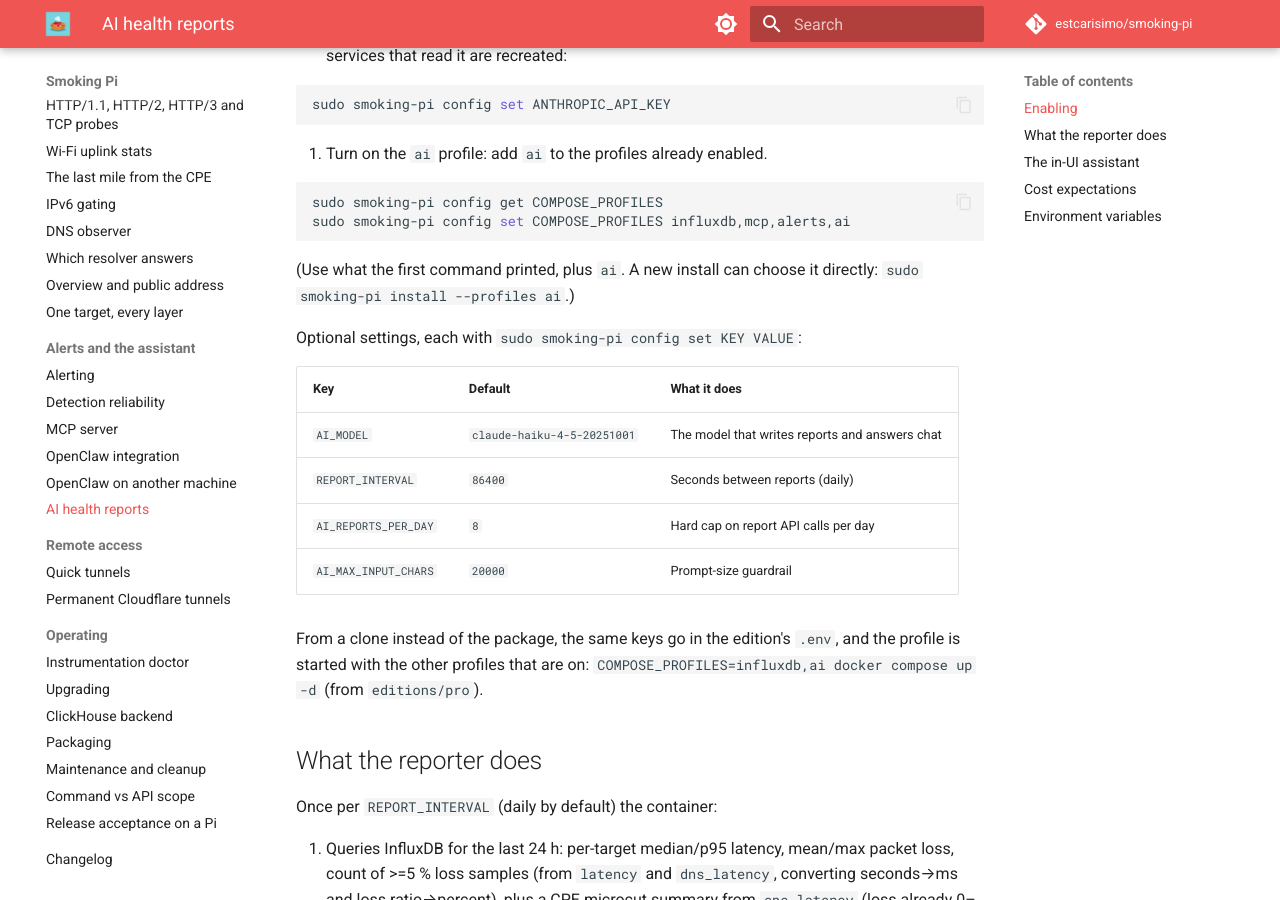
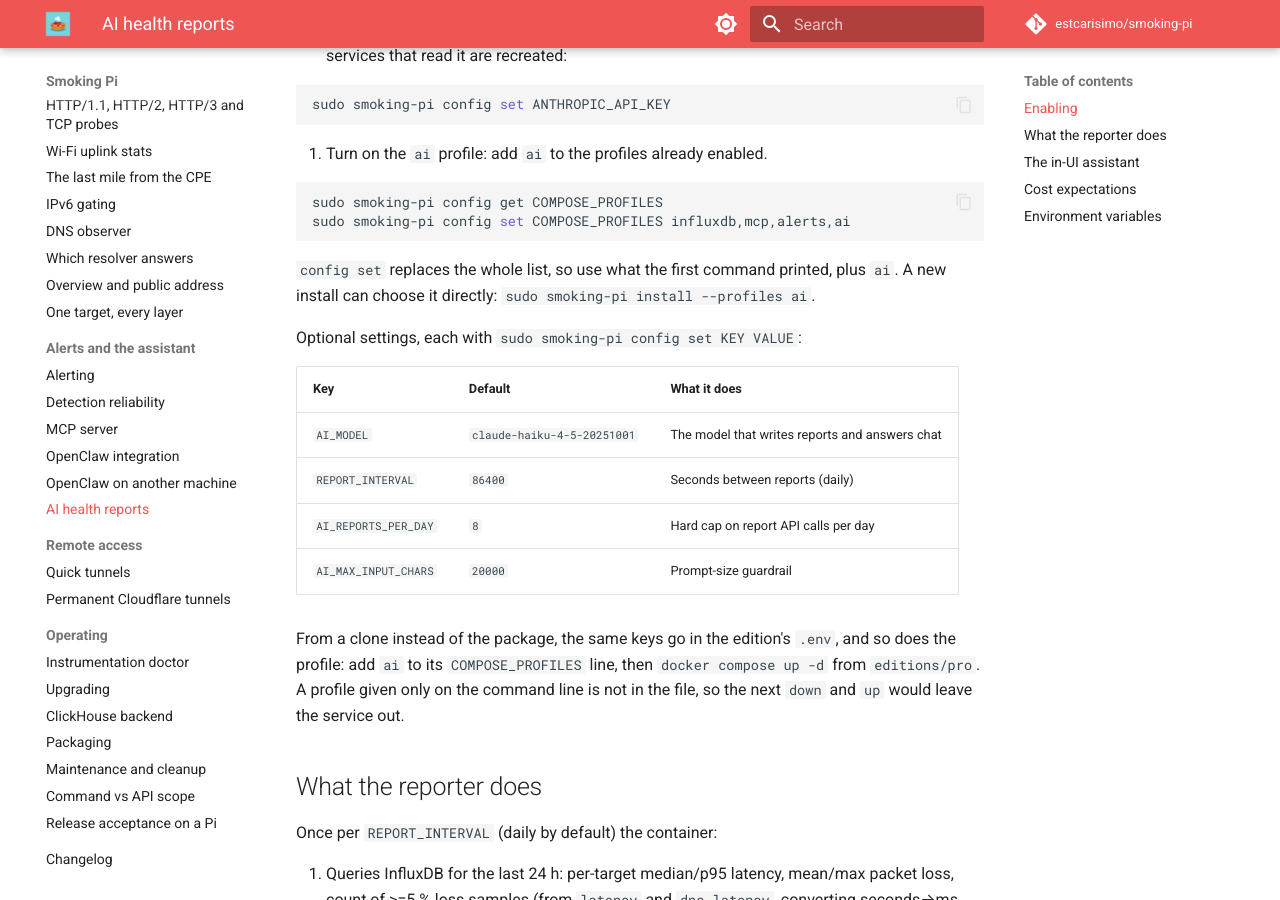
Before and after one commit to estcarisimo/smoking-pi, an MkDocs documentation site: the page built from docs/ai-insights.md, in a window 1280 px wide and 900 px high, scrolled down 557 px. Built offline with MkDocs 1.6.1 and Material for MkDocs 9.7.7, drawn with Linux system fonts in a browser that asks for light colours; comment, search, counter and statistics services are not loaded.

Commit message:
docs(ai): clone route edits COMPOSE_PROFILES in .env; config set replaces the list
Co-Authored-By: Claude Opus 5.5 <noreply@anthropic.com>

````diff
--- a/docs/ai-insights.md
+++ b/docs/ai-insights.md
@@ -31,8 +31,9 @@ logs a notice and exits cleanly, and the web-admin AI pages render a
    sudo smoking-pi config set COMPOSE_PROFILES influxdb,mcp,alerts,ai
    ```
 
-   (Use what the first command printed, plus `ai`. A new install can
-   choose it directly: `sudo smoking-pi install --profiles ai`.)
+   `config set` replaces the whole list, so use what the first command
+   printed, plus `ai`. A new install can choose it directly: `sudo
+   smoking-pi install --profiles ai`.
 
 Optional settings, each with `sudo smoking-pi config set KEY VALUE`:
 
@@ -44,8 +45,10 @@ Optional settings, each with `sudo smoking-pi config set KEY VALUE`:
 | `AI_MAX_INPUT_CHARS` | `20000` | Prompt-size guardrail |
 
 From a clone instead of the package, the same keys go in the edition's
-`.env`, and the profile is started with the other profiles that are on:
-`COMPOSE_PROFILES=influxdb,ai docker compose up -d` (from `editions/pro`).
+`.env`, and so does the profile: add `ai` to its `COMPOSE_PROFILES` line,
+then `docker compose up -d` from `editions/pro`. A profile given only on
+the command line is not in the file, so the next `down` and `up` would
+leave the service out.
 
 ## What the reporter does
 
````
